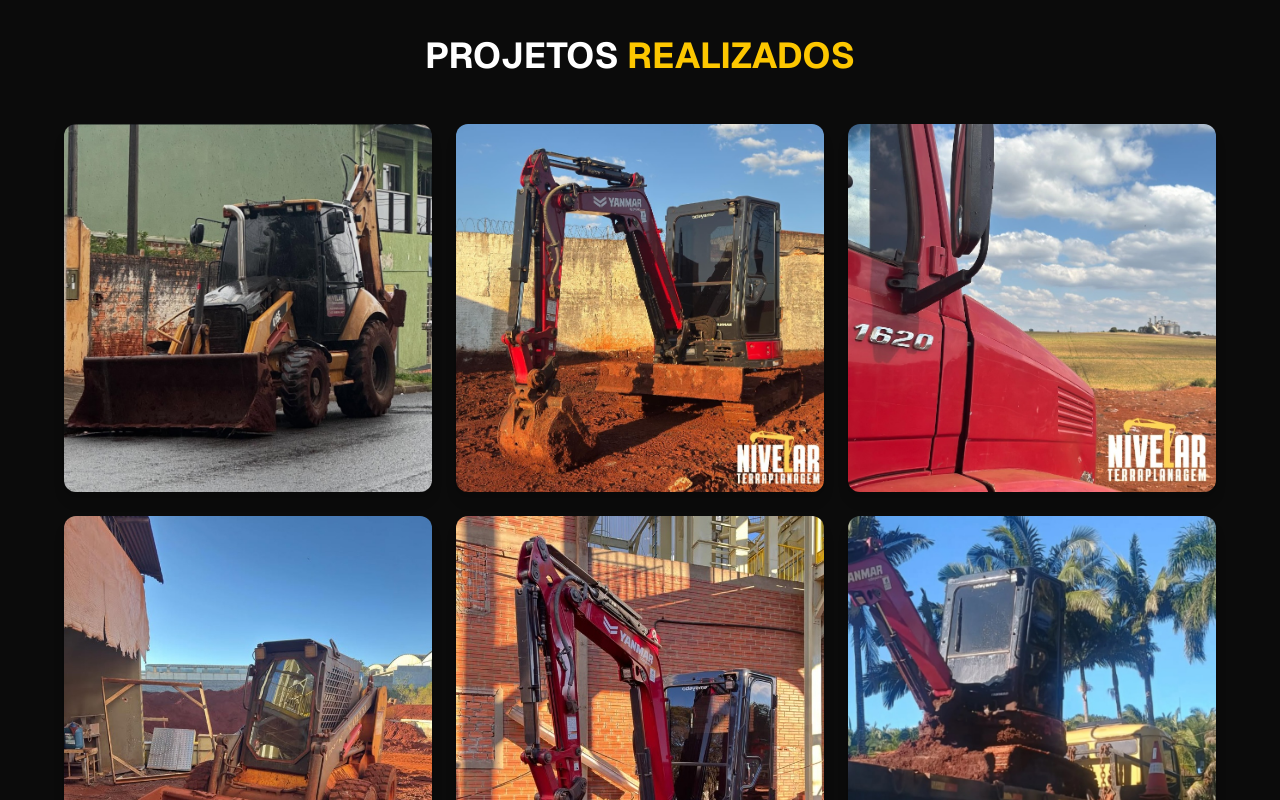
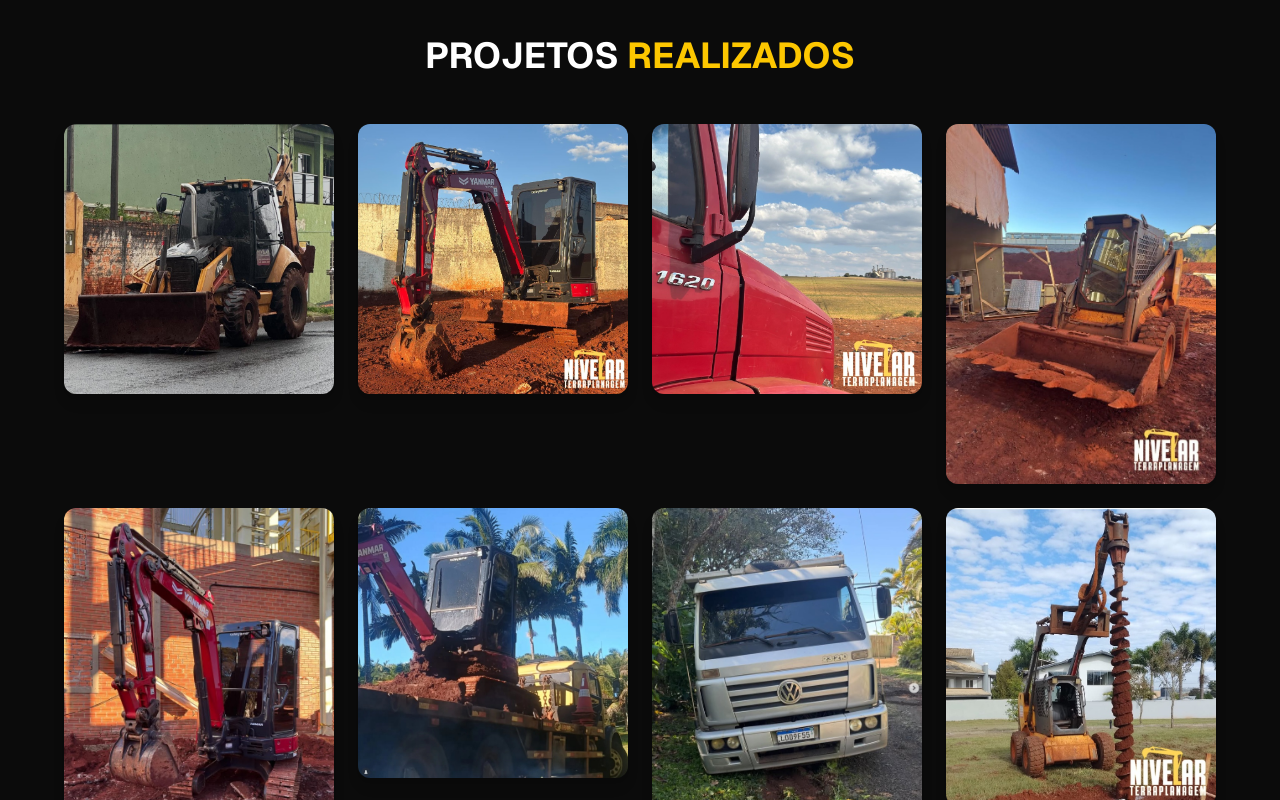
Before and after one commit to emanueldomingues/site-nivelar, a Next.js app: page / in a window 1280 px wide. Shown: the part 1200-2000 px from the top of the page. Built offline with nearby package versions, Linux system fonts and the light colour scheme.

Commit message:
adicionadas imagens 7 e 8

```diff
--- a/app/page.tsx
+++ b/app/page.tsx
@@ -110,8 +110,8 @@ export default function Nivelar() {
           PROJETOS <span className="text-yellow-400">REALIZADOS</span>
         </h2>
 
-        <div className="grid grid-cols-2 md:grid-cols-3 gap-4 md:gap-6">
-          {[1,2,3,4,5,6].map((i) => (
+        <div className="grid grid-cols-2 md:grid-cols-4 gap-4 md:gap-6">
+          {[1,2,3,4,5,6,7,8].map((i) => (
             <img
               key={i}
               src={`/images/maquina${i}.jpg`}
```
